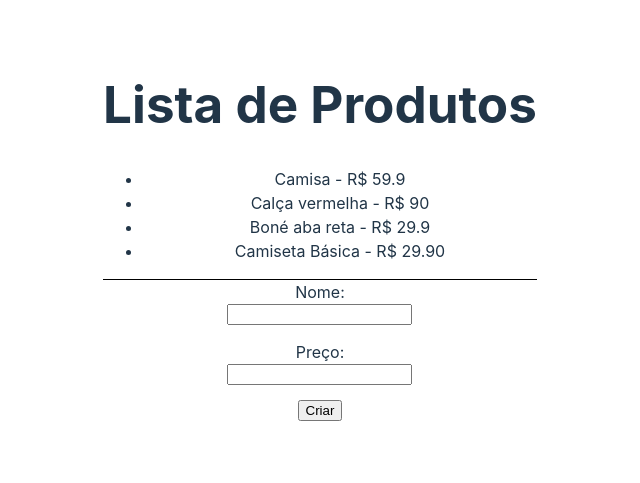
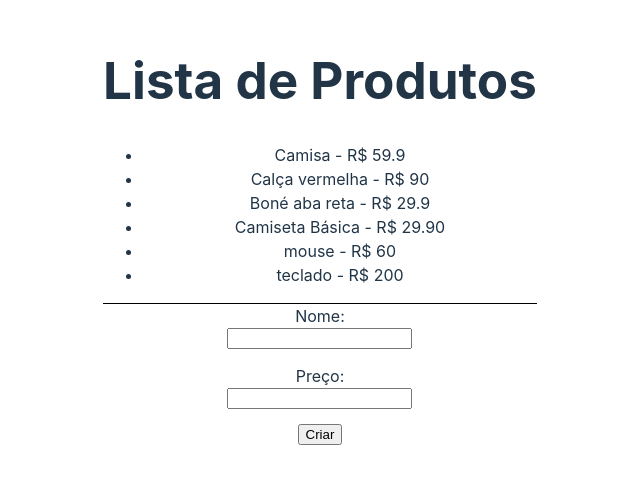
Before and after one commit to brunoamoroso/http-server-react, a React (Vite) app: page / in a window 1280 px wide. Shown: the part 161-644 px from the top of the page, without its empty margins (320-960 px from the left). Built offline with nearby package versions, Linux system fonts and the light colour scheme; data requests are answered from the project's data file.

Commit message:
Ádded custom hooks and loading state
Created custom hooks to fetch the products list and execute the postand added a loading state

```diff
--- a/data/db.json
+++ b/data/db.json
@@ -19,6 +19,16 @@
       "id": "8637",
       "name": "Camiseta Básica",
       "price": "29.90"
+    },
+    {
+      "id": "269a",
+      "name": "mouse",
+      "price": "60"
+    },
+    {
+      "id": "c5a2",
+      "name": "teclado",
+      "price": "200"
     }
   ]
 }
--- a/src/App.tsx
+++ b/src/App.tsx
@@ -1,30 +1,25 @@
-
-import './App.css'
-import { ChangeEvent, FormEvent, useEffect, useState } from 'react'
-
-interface IProduct{
-  id: number;
-  name: string;
-  price: number;
-}
+import "./App.css";
+import { FormEvent, useState } from "react";
+import { IProduct, useFetch } from "./hooks/useFetch";
 
 const url = "http://localhost:3000/products";
 
 function App() {
-  const [products, setProducts] = useState<IProduct[]>([]);
-
   const [name, setName] = useState("");
   const [price, setPrice] = useState("");
 
-  useEffect(() => {
-    async function fetchData(){
-      const res = await fetch(url);
-      const data = await res.json();
-      setProducts(data);
-    }
+  //4 - custom hook
+  const { data: items, httpConfig, loading } = useFetch(url);
 
-    fetchData();
-  }, []);
+  // useEffect(() => {
+  //   async function fetchData(){
+  //     const res = await fetch(url);
+  //     const data = await res.json();
+  //     setProducts(data);
+  //   }
+
+  //   fetchData();
+  // }, []);
 
   //2 - adição de produtos
   const handleSubmit = async (e: FormEvent<HTMLFormElement>) => {
@@ -32,55 +27,71 @@ function App() {
 
     const product = {
       name,
-      price
-    }
+      price,
+    };
 
-    const res =  await fetch(url, {
-      method: "POST",
-      headers:{
-        'Content-Type': 'application/json'
-      },
-      body: JSON.stringify(product)
-    });
+    // const res =  await fetch(url, {
+    //   method: "POST",
+    //   headers:{
+    //     'Content-Type': 'application/json'
+    //   },
+    //   body: JSON.stringify(product)
+    // });
 
-    //3 - Dynamic Data Load
-    const addedProduct = await res.json();
+    // //3 - Dynamic Data Load
+    // const addedProduct = await res.json();
 
-    setProducts((prevState) => [...prevState, addedProduct]);
+    // setProducts((prevState) => [...prevState, addedProduct]);
 
-    setName('');
-    setPrice('');
-  }
-
+    //5 - refatorando post
+    httpConfig(product, "POST");
+    setName("");
+    setPrice("");
+  };
 
   return (
     <>
       <h1>Lista de Produtos</h1>
+      {/* 6 - Loading */}
+      {loading && <p>Carregando Dados</p>}
+      {!loading && (
         <ul>
-        {products.map((product: IProduct) => (
+          {items &&
+            items.map((product: IProduct) => (
               <li key={product.id}>
                 {product.name} - R$ {product.price}
               </li>
             ))}
         </ul>
+      )}
 
       <div className="add-product">
         <form onSubmit={handleSubmit}>
           <label>
             Nome:
-            <input type="text" name="name" value={name} onChange={(e) => setName(e.target.value)}/>
+            <input
+              type="text"
+              name="name"
+              value={name}
+              onChange={(e) => setName(e.target.value)}
+            />
           </label>
 
           <label>
             Preço:
-            <input type="text" name="price" value={price} onChange={(e) => setPrice(e.target.value)}/>
+            <input
+              type="text"
+              name="price"
+              value={price}
+              onChange={(e) => setPrice(e.target.value)}
+            />
           </label>
 
           <input type="submit" value="Criar" />
         </form>
       </div>
     </>
-  )
+  );
 }
 
-export default App
+export default App;
--- /dev/null
+++ b/src/hooks/useFetch.ts
@@ -0,0 +1,73 @@
+import { useState, useEffect } from "react";
+
+export interface IProduct {
+  id: number;
+  name: string;
+  price: number;
+}
+
+export const useFetch = (url: string) => {
+  const [data, setData] = useState<IProduct[]>([]);
+
+  //6 - Loading
+  const [loading, setLoading] = useState(false);
+
+  //5 - Refatorando o POST
+  const [config, setConfig] = useState<{
+    method: 'POST';
+    headers:{
+      'Content-Type': 'application/json'
+    };
+    body: BodyInit;
+  }>();
+  const [method, setMethod] = useState<string | null>(null);
+  const [callFetch, setCallFetch] = useState(false);
+
+  const httpConfig = (data: unknown, method: string) => {
+    if (method === "POST") {
+      setConfig({
+        method: "POST",
+        headers: {
+          "Content-Type": "application/json",
+        },
+        body: JSON.stringify(data),
+      });
+
+      setMethod(method);
+    }
+  };
+
+  useEffect(() => {
+    const fetchData = async () => {
+      //6 - Loading
+      setLoading(true);
+      const res = await fetch(url);
+
+      const json = await res.json();
+
+      setData(json);
+
+      setLoading(false);
+    };
+
+    fetchData();
+  }, [url, callFetch]);
+
+  //5 - Refatorando post
+  useEffect(() => {
+    const httpRequest = async () => {
+      if (method === "POST") {
+
+        const res = await fetch(url, config);
+
+        const json = await res.json();
+
+        setCallFetch(json);
+      }
+    };
+
+    httpRequest();
+  }, [config, method, url]);
+
+  return { data, httpConfig, loading };
+};
```
Lines whose indentation alone changed are shown as unchanged.
